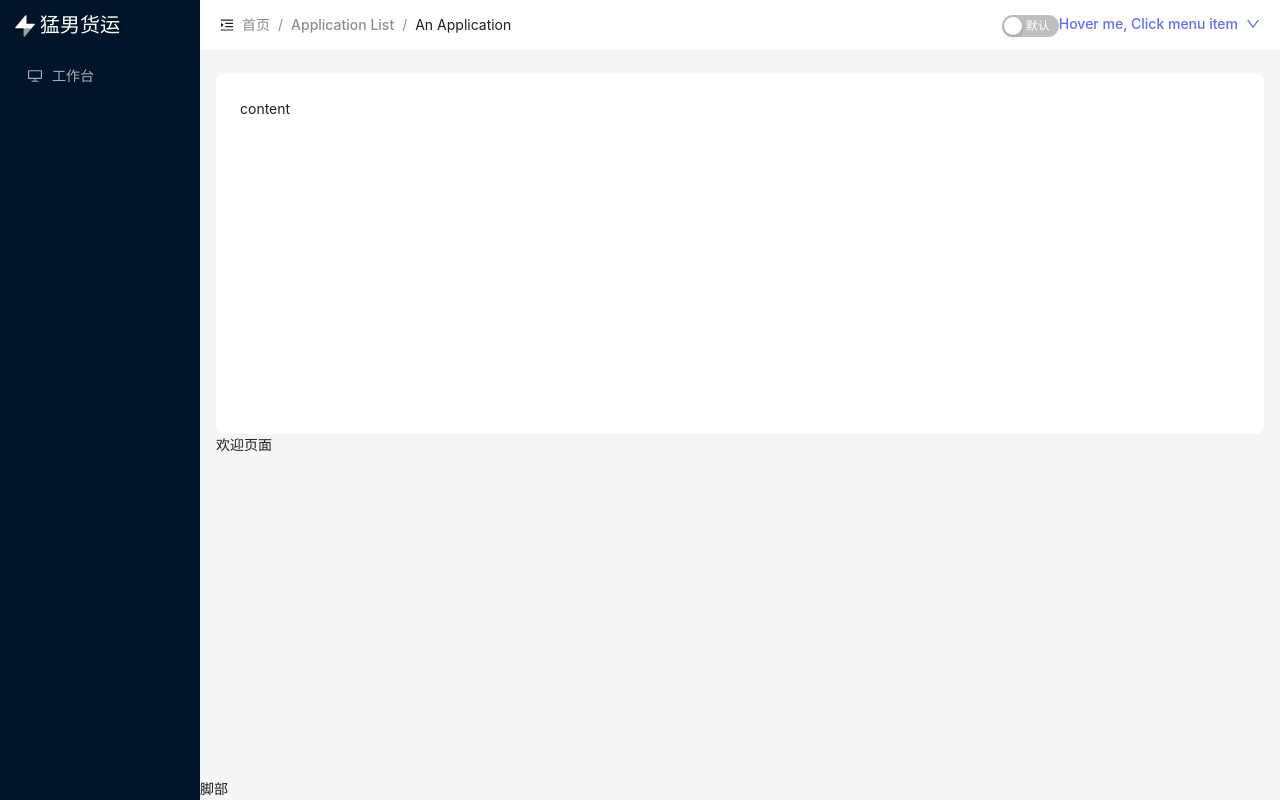
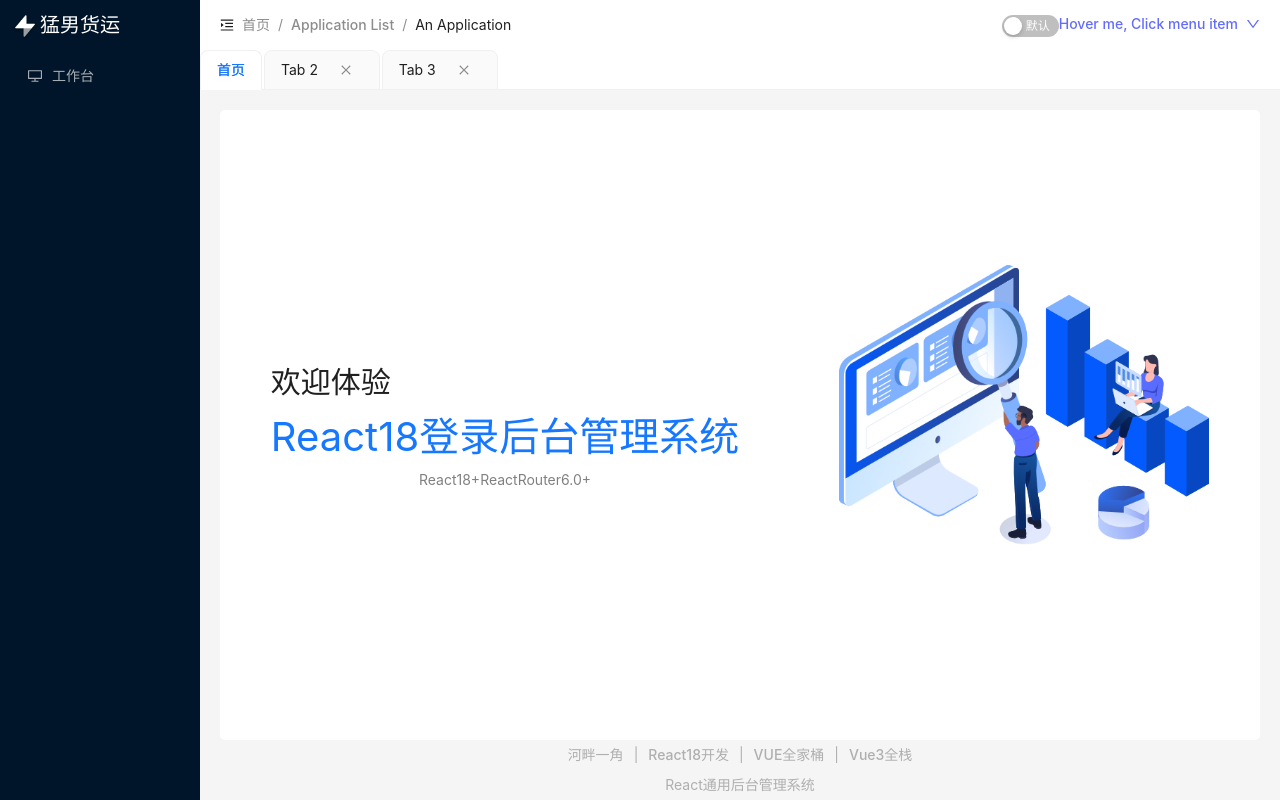
Before and after one commit to Gluttonous0/reactManagerCopy, a React (Vite) app: page /welcome in a window 1280 px wide. Built offline with nearby package versions, Linux system fonts and the light colour scheme.

Commit message:
2024年7月17日23:55:23

```diff
--- a/package.json
+++ b/package.json
@@ -17,7 +17,8 @@
     "less": "^4.2.0",
     "react": "^18.3.1",
     "react-dom": "^18.3.1",
-    "react-router-dom": "^6.24.1"
+    "react-router-dom": "^6.24.1",
+    "zustand": "^4.5.4"
   },
   "devDependencies": {
     "@types/react": "^18.3.3",
--- /dev/null
+++ b/src/components/NavFooter/index.module.less
@@ -0,0 +1,18 @@
+.footer_content {
+  color: #b0aeae;
+  font-size: 14px;
+  display: flex;
+  flex-direction: column;
+  align-items: center;
+  line-height: 30px;
+  .first_row {
+    color: #b0aeae;
+    a {
+      color: #b0aeae;
+      margin: 0 10px;
+      &:hover {
+        color: #3f85ff;
+      }
+    }
+  }
+}
--- a/src/components/NavFooter/index.tsx
+++ b/src/components/NavFooter/index.tsx
@@ -2,6 +2,20 @@
  *
  * @returns 脚部页面
  */
-export default function NavFooter(){
-  return(<div>脚部</div>)
+import styles from "./index.module.less";
+export default function NavFooter() {
+  return (
+    <div className={styles.footer_content}>
+      <div className={styles.first_row}>
+        <a href='#'>河畔一角</a>
+        <span>|</span>
+        <a href='#'>React18开发</a>
+        <span>|</span>
+        <a href='#'>VUE全家桶</a>
+        <span>|</span>
+        <a href='#'>Vue3全栈</a>
+      </div>
+      <div>React通用后台管理系统</div>
+    </div>
+  );
 }
--- /dev/null
+++ b/src/components/TabFC.tsx
@@ -0,0 +1,25 @@
+import React, { useRef, useState } from "react";
+import { Tabs } from "antd";
+
+const initialItems = [
+  { label: "首页", key: "1", closable: false },
+  { label: "Tab 2", key: "2" },
+  {
+    label: "Tab 3",
+    key: "3",
+    closable: true
+  }
+];
+
+const TabFC = () => {
+  return (
+    <Tabs
+      type='editable-card'
+      hideAdd
+      items={initialItems}
+      tabBarStyle={{ height: 40, marginBottom: 0, backgroundColor: "#fff" }}
+    />
+  );
+};
+
+export default TabFC;
--- /dev/null
+++ b/src/layout/index.module.less
@@ -0,0 +1,9 @@
+.content {
+  padding: 20px;
+  padding-bottom: 0;
+}
+.wrapper {
+  background-color: #fff;
+  height: calc(100vh - 170px);
+  border-radius: 5px;
+}
--- a/src/layout/index.tsx
+++ b/src/layout/index.tsx
@@ -7,14 +7,12 @@ import { Outlet } from "react-router-dom";
 import NavHeader from "@/components/NavHeader";
 import NavFooter from "@/components/NavFooter";
 import SideMenu from "@/components/Menu";
+import styles from "./index.module.less";
+import TabFC from "@/components/TabFC";
 
 const { Header, Content, Footer, Sider } = Layout;
 
 const App: React.FC = () => {
-  const {
-    token: { colorBgContainer, borderRadiusLG }
-  } = theme.useToken();
-
   return (
     <Layout>
       <Sider>
@@ -22,20 +20,13 @@ const App: React.FC = () => {
       </Sider>
       <Layout style={{ width: "calc(100vw - 200px)" }}>
         <NavHeader />
-        <Content style={{ margin: "24px 16px 0" }}>
-          <div
-            style={{
-              padding: 24,
-              minHeight: 360,
-              background: colorBgContainer,
-              borderRadius: borderRadiusLG
-            }}
-          >
-            content
+        <TabFC />
+        <Content className={styles.content}>
+          <div className={styles.wrapper}>
+            <Outlet></Outlet>
           </div>
-          <Outlet></Outlet>
+          <NavFooter />
         </Content>
-        <NavFooter />
       </Layout>
     </Layout>
   );
--- a/src/router/index.tsx
+++ b/src/router/index.tsx
@@ -3,9 +3,9 @@
  */
 import Erorr from "@/views/403";
 import Login from "@/views/login/Login";
-import Welcome from "@/views/Welcome";
+import Welcome from "@/views/welcome/Welcome";
 import { createBrowserRouter, Navigate } from "react-router-dom";
-import NotFound from "../views/404";
+import NotFound from "@/views/404";
 import Layout from "@/layout";
 import Dashboard from "@/views/dashboard";
 
--- a/src/views/Welcome.tsx
+++ /dev/null
@@ -1,3 +0,0 @@
-export default function Welcome() {
-  return <div>欢迎页面</div>
-}
--- a/src/views/login/Login.tsx
+++ b/src/views/login/Login.tsx
@@ -1,26 +1,29 @@
 /**
  * 登录页面
  */
-import api from "@/api/api"
-import { Login as LoginFC } from "@/types/api"
-import { Button, Form, Input } from "antd"
-import styles from "./index.module.less"
-import { message } from "@/utils/AntdGlobal"
-import storage from "@/utils/storage"
-import { useNavigate } from "react-router-dom"
+import api from "@/api/api";
+import { Login as LoginFC } from "@/types/api";
+import { Button, Form, Input } from "antd";
+import styles from "./index.module.less";
+import { message } from "@/utils/AntdGlobal";
+import storage from "@/utils/storage";
+import { useNavigate } from "react-router-dom";
 
 export default function Login() {
-  const navigate = useNavigate()
+  const navigate = useNavigate();
   const onFinish = async (values: LoginFC.Params) => {
-    const base64 = btoa(values.userPwd)
-    console.log(base64);
-    const data = await api.login({...values,userPwd:base64})
-    message.success("登录成功")
-    storage.set('token',data)
-    setTimeout(()=>{
-      navigate('/welcome')
-    },1000)
-  }
+    try {
+      const base64 = btoa(values.userPwd);
+      const data = await api.login({ ...values, userPwd: base64 });
+      message.success("登录成功");
+      storage.set("token", data);
+      setTimeout(() => {
+        navigate("/welcome");
+      }, 1000);
+    } catch (error) {
+      console.log(error);
+    }
+  };
 
   return (
     <div className={styles.login}>
@@ -41,5 +44,5 @@ export default function Login() {
         </Form>
       </div>
     </div>
-  )
+  );
 }
--- /dev/null
+++ b/src/views/welcome/Welcome.tsx
@@ -0,0 +1,17 @@
+/**
+ * 欢迎页面
+ * @returns
+ */
+import styles from "./index.module.less";
+export default function Welcome() {
+  return (
+    <div className={styles.content}>
+      <div>
+        <p className={styles.first_row}>欢迎体验</p>
+        <p className={styles.second_row}>React18登录后台管理系统</p>
+        <p className={styles.third_row}>React18+ReactRouter6.0+</p>
+      </div>
+      <div className={styles.imgs}></div>
+    </div>
+  );
+}
--- /dev/null
+++ b/src/views/welcome/index.module.less
@@ -0,0 +1,25 @@
+.content {
+  height: 100%;
+  display: flex;
+  justify-content: center;
+  align-items: center;
+  .first_row {
+    font-size: 30px;
+  }
+  .second_row {
+    font-size: 40px;
+    color: #1677ff;
+  }
+  .third_row {
+    font-size: 14px;
+    color: #808080;
+    text-align: center;
+  }
+  .imgs {
+    width: 370px;
+    height: 320px;
+    background: url(/public/imgs/welcome-bg.png) no-repeat;
+    background-size: contain;
+    margin-left: 100px;
+  }
+}
```
Also changed, not shown: 2 other files (tests, documents, lock files or other folders).
